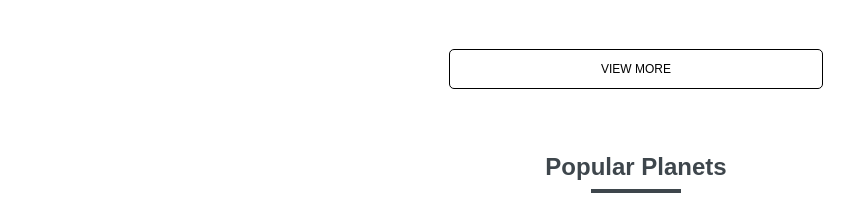
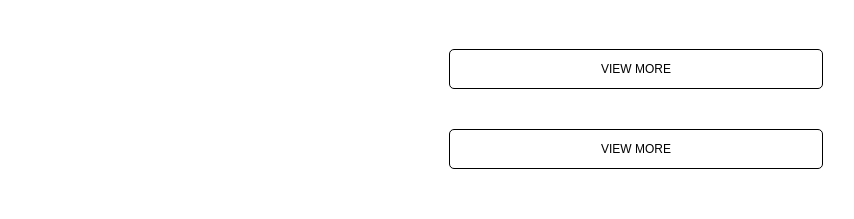
Before and after one commit to mquadrant/starwars-directory, a Vue app: page /#/ in a window 1280 px wide. Shown: the part 1300-1519 px from the top of the page, without its empty margins (4-858 px from the left). Built offline with nearby package versions, Linux system fonts and the light colour scheme; what vue-glide-js would draw is missing.

Commit message:
refactored links

```diff
--- a/src/views/Home.vue
+++ b/src/views/Home.vue
@@ -1,10 +1,16 @@
 <template>
   <div id="app" class="w-full">
     <Banner />
-    <div class="container mx-auto px-4">
+    <div class="container mx-auto px-4" style="text-align: center">
       <StarshipSection />
+      <router-link to="starships">
+        <button class="view-more">VIEW MORE</button>
+      </router-link>
       <PlanetSection />
       <CharacterSection />
+      <router-link to="characters">
+        <button class="view-more">VIEW MORE</button>
+      </router-link>
     </div>
   </div>
 </template>
@@ -25,43 +31,16 @@
 };
 </script>
 
-<style src="../css/main.css"/>
 <style>
-body,
-html {
-  height: 100%;
-  margin: 0;
-  font-family: Arial, Helvetica, sans-serif;
-}
-.section {
-  margin-top: 50px;
-  margin-bottom: 20px;
+.view-more {
   text-align: center;
-}
-.section .section-title {
-  font-size: 24px;
-  color: #3e464c;
-  font-weight: 700;
-  text-align: center;
-  margin-bottom: 30px;
-}
-h2.section-title {
-  display: inline-block;
-  padding-bottom: 8px;
-  position: relative;
-  margin: 0 auto;
-}
-h2.section-title:before {
-  content: "";
-  position: absolute;
-  width: 50%;
-  height: 2px;
-  bottom: 0;
-  left: 25%;
-  border-bottom: 4px solid #3e464c;
-}
-button,
-button:focus {
+  font-size: 12px;
+  border: 1px solid #000;
+  border-radius: 5px;
+  padding: 10px 20px;
+  width: 30%;
+  margin-top: 10px;
+  margin-bottom: 10px;
   outline: none;
 }
 </style>
```
